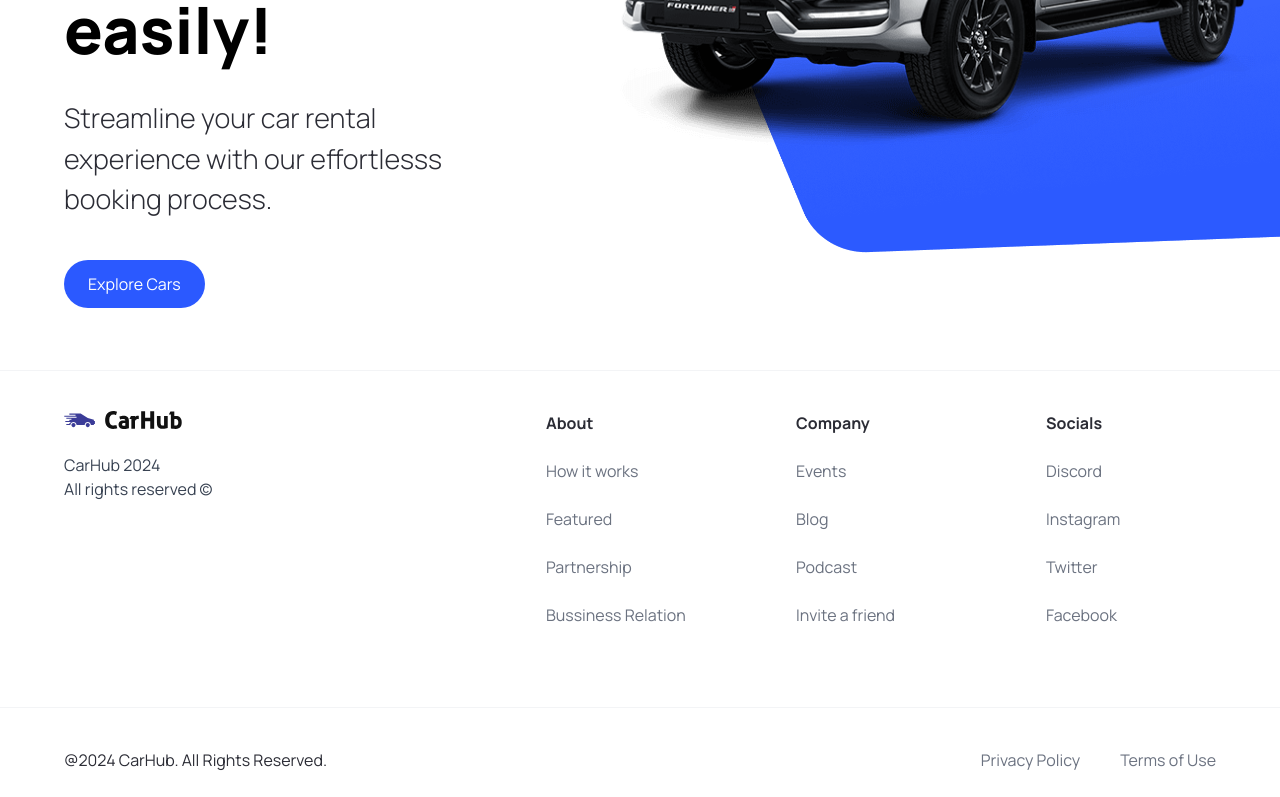
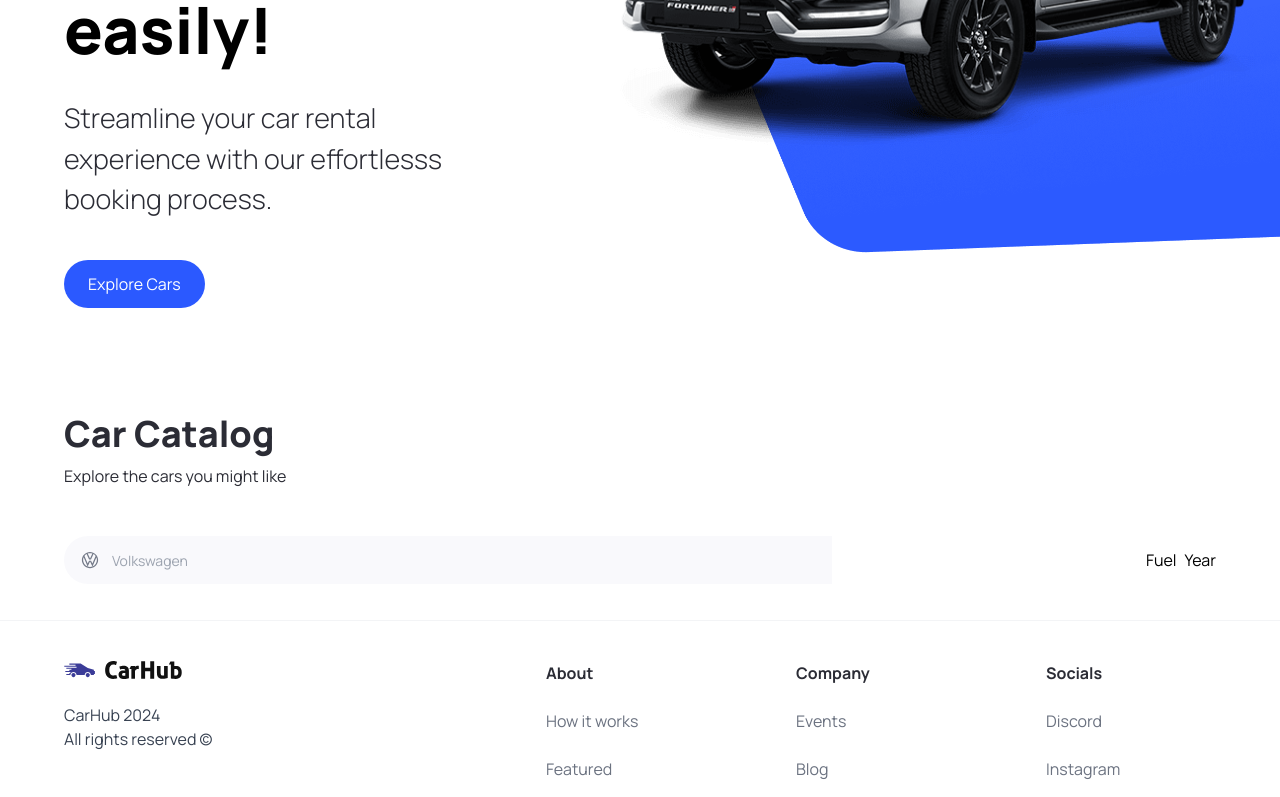
Before and after one commit to CodeShadowing95/carhub, a Next.js app: page / in a window 1280 px wide. Shown: the part 450-1247 px from the top of the page. Built offline with nearby package versions, Linux system fonts and the light colour scheme.

Commit message:
FEAT: Car catalogue - Combobox, Transitions

```diff
--- a/app/page.tsx
+++ b/app/page.tsx
@@ -1,11 +1,27 @@
 import Image from 'next/image'
 
-import { Hero } from '@/components'
+import { CustomFilter, Hero, Searchbar } from '@/components'
 
 export default function Home() {
   return (
     <main className="overflow-hidden">
       <Hero />
+
+      <div className="mt-12 padding-x padding-y max-width" id="discover">
+        <div className="home__text-container">
+            <h1 className="text-4xl font-extrabold">Car Catalog</h1>
+            <p>Explore the cars you might like</p>
+        </div>
+
+        <div className="home__filters">
+            <Searchbar />
+
+            <div className="home__filter-container">
+                <CustomFilter title="Fuel" />
+                <CustomFilter title="Year" />
+            </div>
+        </div>
+      </div>
     </main>
   )
 }
--- /dev/null
+++ b/components/CustomFilter.tsx
@@ -0,0 +1,12 @@
+"use client";
+
+import { CustomFilterProps } from "@/types";
+import Image from "next/image";
+
+const CustomFilter = ({ title }: CustomFilterProps) => {
+  return (
+    <div>{title}</div>
+  )
+}
+
+export default CustomFilter
--- /dev/null
+++ b/components/SearchManufacturer.tsx
@@ -0,0 +1,97 @@
+"use client";
+
+import { useState, Fragment } from "react";
+import { Combobox, Transition } from "@headlessui/react";
+import Image from "next/image";
+
+import { manufacturers } from "@/constants";
+import { SearchManufacturerProps } from "@/types";
+
+const SearchManufacturer = ({ manufacturer, setManufacturer }: SearchManufacturerProps) => {
+    const [query, setQuery] = useState('');
+
+    /* The code is creating a filtered list of manufacturers based on the user's search query. */
+    const filteredManufacturers =
+        query === ""
+        ? manufacturers
+        : manufacturers.filter((item) => (
+            item.toLowerCase()
+            .replace(/\s+/g, "")
+            .includes(query.toLowerCase().replace(/\s+/g, ""))
+        ))
+
+    return (
+    <div className="search-manufacturer">
+        <Combobox value={manufacturer} onChange={setManufacturer}>
+            <div className="relative w-full">
+                <Combobox.Button className="absolute top-[14px]">
+                    <Image
+                        src="/car-logo.svg"
+                        width={20}
+                        height={20}
+                        className="ml-4"
+                        alt="Car logo"
+                    />
+                </Combobox.Button>
+
+                <Combobox.Input
+                    className="search-manufacturer__input"
+                    placeholder="Volkswagen"
+                    displayValue={(manufacturer: string) => manufacturer}
+                    onChange={(e) => setQuery(e.target.value)}
+                />
+
+                <Transition
+                    as={Fragment}
+                    leave="transition ease-in duration-100"
+                    leaveFrom="opacity-100"
+                    leaveTo="opacity-0"
+                    afterLeave={() => setQuery('')}
+                >
+                    <Combobox.Options>
+                        {filteredManufacturers.length === 0 &&
+                            query !== ""
+                            ? (
+                                <Combobox.Option value={query} className="relative cursor-default select-none px-4 py-2 text-gray-700">
+                                    "{query}" not found
+                                </Combobox.Option>
+                            )
+                            : (
+                                filteredManufacturers.map((item) => (
+                                    <Combobox.Option
+                                        key={item}
+                                        className={({ active }) => `relative search-manufacturer__option ${active ? 'bg-primary-blue text-white' : 'text-gray-900'}`}
+                                        value={item}
+                                    >
+                                        {({ selected, active }) => (
+                                            <>
+                                                <span
+                                                    className={`block truncate ${
+                                                        selected ? 'font-medium' : 'font-normal'
+                                                    }`}
+                                                >
+                                                    {item}
+                                                </span>
+
+                                                {selected ? (
+                                                <span
+                                                    className={`absolute inset-y-0 left-0 flex items-center pl-3 ${
+                                                    active ? 'text-white' : 'text-teal-600'
+                                                    }`}
+                                                />
+                                                ) : null}
+                                            </>
+                                        )}
+                                    </Combobox.Option>
+                                ))
+                            )
+                        }
+                    </Combobox.Options>
+                </Transition>
+            </div>
+        </Combobox>
+    </div>
+    )
+}
+
+export default SearchManufacturer
--- /dev/null
+++ b/components/Searchbar.tsx
@@ -0,0 +1,24 @@
+"use client";
+
+import { useState } from "react";
+import { SearchManufacturer } from "./";
+
+const Searchbar = () => {
+    const [manufacturer, setManufacturer] = useState('');
+    const handleSearch = () => {
+
+    }
+
+  return (
+    <form className="searchbar" onSubmit={handleSearch}>
+        <div className="searchbar__item">
+            <SearchManufacturer
+                manufacturer={manufacturer}
+                setManufacturer={setManufacturer}
+            />
+        </div>
+    </form>
+  )
+}
+
+export default Searchbar
--- a/components/index.ts
+++ b/components/index.ts
@@ -2,10 +2,16 @@
 import CustomButton from "./CustomButton";
 import Navbar from "./Navbar";
 import Footer from "./Footer";
+import Searchbar from "./Searchbar";
+import CustomFilter from "./CustomFilter";
+import SearchManufacturer from "./SearchManufacturer";
 
 export {
     Hero,
     CustomButton,
     Navbar,
     Footer,
+    Searchbar,
+    CustomFilter,
+    SearchManufacturer
 }
```
Also changed, not shown: package.json (+5 -4 lines), types/index.ts (+9 -0 lines), 2 other files (tests, documents, lock files or other folders).
